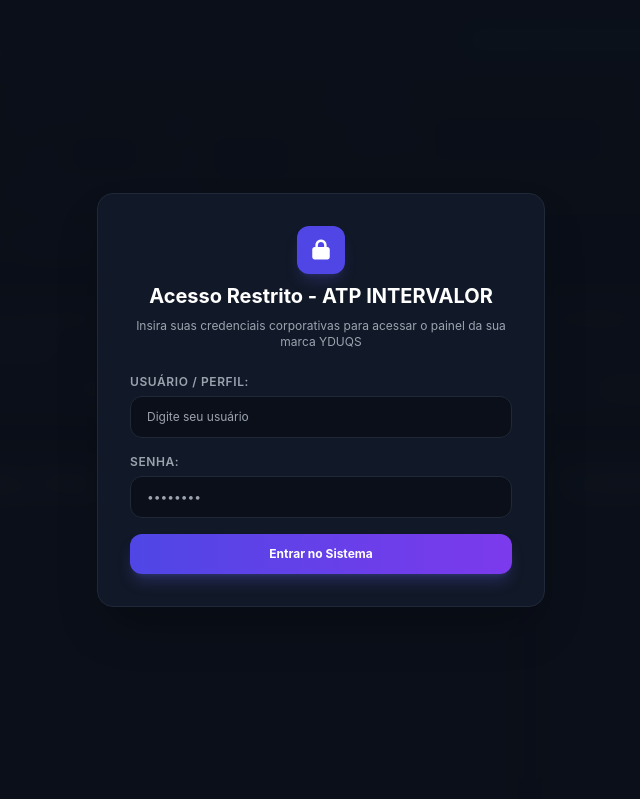
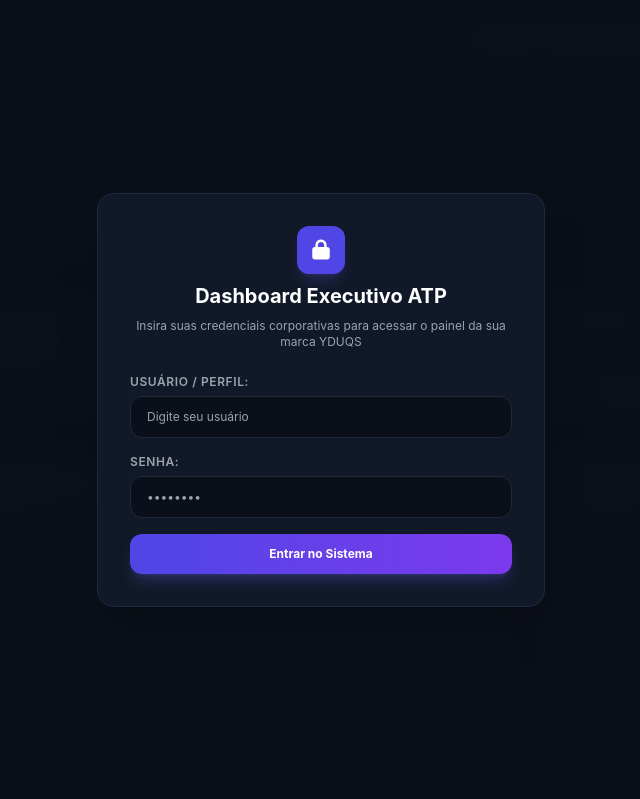
Before and after one commit to lfcoelho1982/dashboard-executivo-atp, a plain HTML site: page index.html in a window 1280 px wide. Shown: the top 799 px of the page, without its empty margins (319-959 px from the left). Drawn offline with nearby package versions, Linux system fonts and the light colour scheme.

Commit message:
Update index.html

```diff
--- a/index.html
+++ b/index.html
@@ -79,7 +79,7 @@
                 <div class="bg-indigo-600 w-12 h-12 rounded-xl mx-auto flex items-center justify-center shadow-lg shadow-indigo-500/20">
                     <i class="fa-solid fa-lock text-white text-xl"></i>
                 </div>
-                <h2 class="text-xl font-bold text-white">Acesso Restrito - ATP INTERVALOR</h2>
+                <h2 class="text-xl font-bold text-white">Dashboard Executivo ATP</h2>
                 <p class="text-xs text-gray-400">Insira suas credenciais corporativas para acessar o painel da sua marca YDUQS</p>
             </div>
 
```
